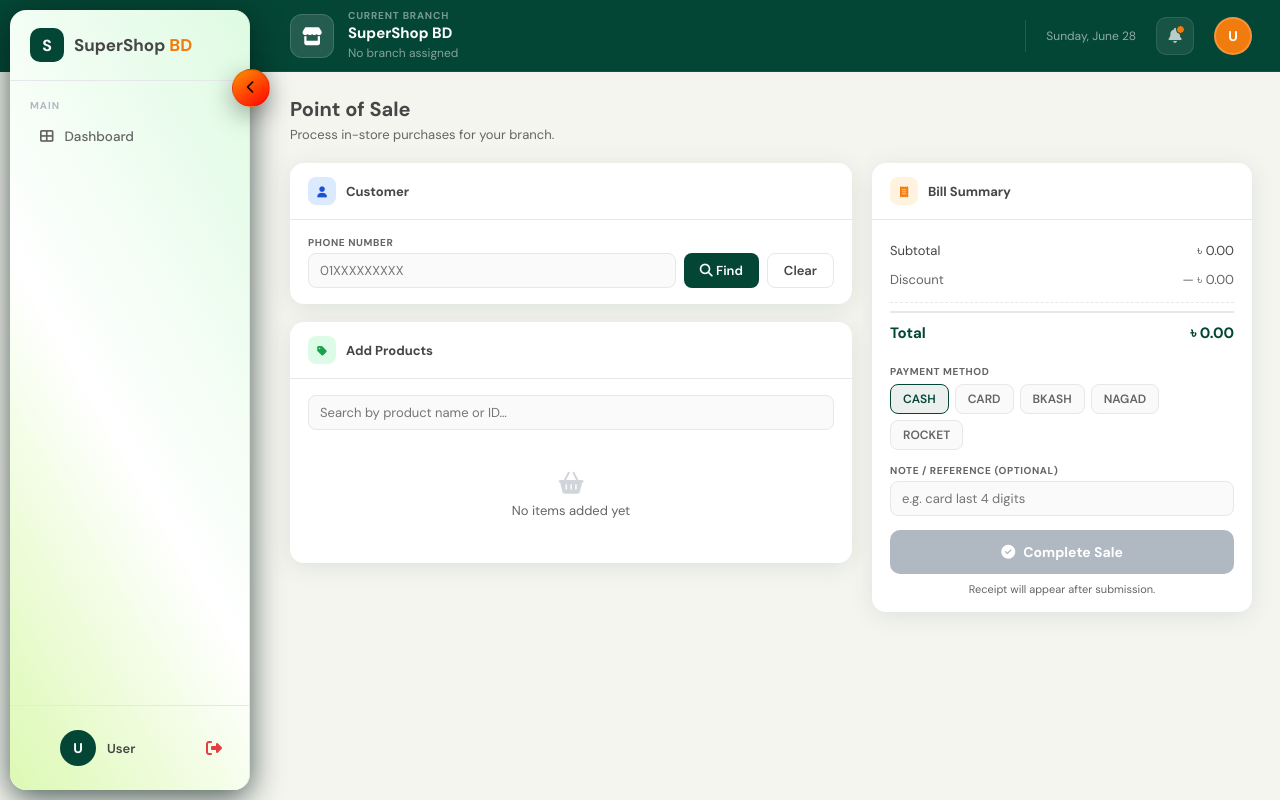
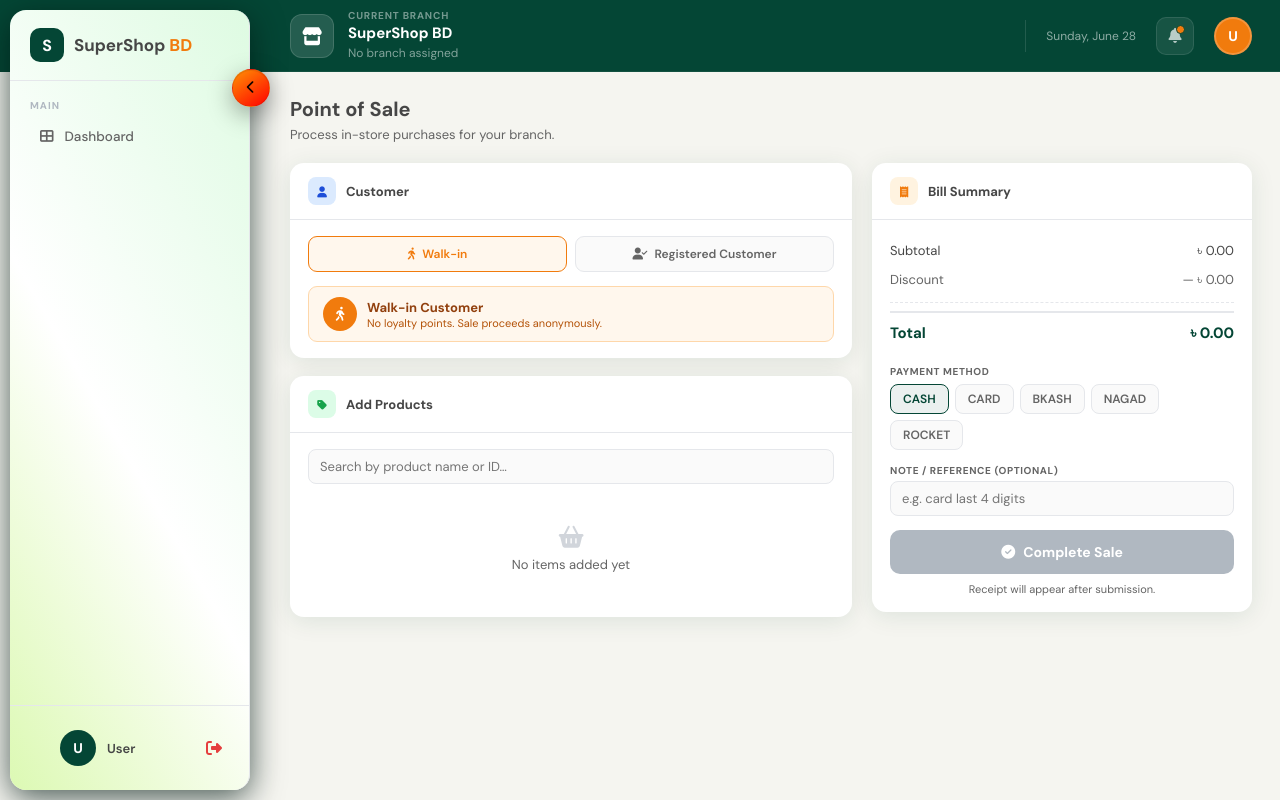
Before and after one commit to ParthoKumar-27/SuperShop_Bangladesh, a FastAPI app: template templates/employee/cashier/pos.html in a window 1280 px wide. Run offline with FastAPI, Linux system fonts and the light colour scheme; the template is opened without the code that fills it, so the values that code supplies are empty.

Commit message:
Ghost Customer Issue

```diff
--- a/templates/employee/cashier/pos.html
+++ b/templates/employee/cashier/pos.html
@@ -229,6 +229,40 @@
   .receipt-btn-new:hover { background: #e5e7eb; }
 
   /* Alerts */
+  /* ── Customer mode toggle ── */
+  .cust-mode-row {
+    display: flex; gap: 8px; margin-bottom: 14px;
+  }
+  .cust-mode-btn {
+    flex: 1; padding: 9px 12px; border: 1.5px solid var(--border);
+    border-radius: 9px; background: #fafafa; cursor: pointer;
+    font-family: "DM Sans", sans-serif; font-size: 12px; font-weight: 600;
+    color: var(--mid); transition: all .15s;
+    display: flex; align-items: center; justify-content: center; gap: 7px;
+  }
+  .cust-mode-btn:hover { border-color: var(--green); color: var(--green); }
+  .cust-mode-btn.active-walkin {
+    border-color: var(--orange); background: #fff7ed; color: var(--orange);
+  }
+  .cust-mode-btn.active-registered {
+    border-color: var(--green); background: rgba(4,70,53,.07); color: var(--green);
+  }
+
+  /* Walk-in confirmation strip */
+  .walkin-strip {
+    background: #fff7ed; border: 1px solid #fed7aa;
+    border-radius: 9px; padding: 10px 14px;
+    font-size: 12px; display: flex; align-items: center; gap: 10px;
+  }
+  .walkin-icon {
+    width: 34px; height: 34px; border-radius: 50%;
+    background: var(--orange); color: #fff;
+    display: flex; align-items: center; justify-content: center;
+    font-size: 14px; flex-shrink: 0;
+  }
+  .walkin-label { font-weight: 700; color: #92400e; font-size: 13px; }
+  .walkin-sub   { font-size: 11px; color: #b45309; }
+
   .pos-alert {
     padding: 9px 13px; border-radius: 8px; font-size: 12px;
     margin-bottom: 12px; display: none;
@@ -266,6 +300,30 @@
           <span class="section-title">Customer</span>
         </div>
         <div class="section-body">
+
+          <!-- Mode toggle -->
+          <div class="cust-mode-row">
+            <button type="button" class="cust-mode-btn active-walkin" id="btnWalkin"
+                    onclick="setWalkin()">
+              <i class="fas fa-walking"></i> Walk-in
+            </button>
+            <button type="button" class="cust-mode-btn" id="btnRegistered"
+                    onclick="setRegistered()">
+              <i class="fas fa-user-check"></i> Registered Customer
+            </button>
+          </div>
+
+          <!-- Walk-in strip (default / active) -->
+          <div id="walkinStrip" class="walkin-strip">
+            <div class="walkin-icon"><i class="fas fa-walking"></i></div>
+            <div>
+              <div class="walkin-label">Walk-in Customer</div>
+              <div class="walkin-sub">No loyalty points. Sale proceeds anonymously.</div>
+            </div>
+          </div>
+
+          <!-- Registered customer lookup (hidden by default) -->
+          <div id="registeredPanel" style="display:none;">
             <label class="pos-label">Phone Number</label>
             <div class="phone-row">
               <input type="text" id="phoneInput" class="pos-input"
@@ -274,13 +332,13 @@
               <button type="button" class="pos-btn pos-btn-green" onclick="lookupPhone()">
                 <i class="fas fa-search"></i> Find
               </button>
-            <button type="button" class="pos-btn pos-btn-outline" onclick="clearCustomer()">
+              <button type="button" class="pos-btn pos-btn-outline" onclick="clearPhoneOnly()">
                 Clear
               </button>
             </div>
 
             <!-- Found / new customer strip -->
-          <div id="custStrip" class="cust-strip">
+            <div id="custStrip" class="cust-strip" style="margin-top:10px;">
               <div class="cust-avatar" id="custAvatar">?</div>
               <div>
                 <div class="cust-name" id="custName">—</div>
@@ -291,11 +349,13 @@
 
             <!-- New customer name (shown only for new) -->
             <div id="newCustExtra" style="display:none; margin-top:10px;">
-            <label class="pos-label">Customer Name <span style="color:var(--mid);font-size:10px;">(optional — leave blank for Walk-in)</span></label>
+              <label class="pos-label">Customer Name <span style="color:var(--mid);font-size:10px;">(optional)</span></label>
               <input type="text" id="newCustName" class="pos-input"
                      placeholder="e.g. Rahim Ahmed"
                      oninput="document.getElementById('hCustName').value = this.value" />
             </div>
+          </div>
+
         </div>
       </div>
 
@@ -462,9 +522,46 @@ const _inv   = JSON.parse(document.getElementById('inventoryData').textContent);
 let   _cart  = [];           // [{product_id, inv_id, name, unit, price, qty, disc_id, disc_value, disc_type}]
 let   _payMethod = 'CASH';
 
+// ── Customer mode ─────────────────────────────────────────────────────────
+// Default: walk-in (no customer linked)
+
+function setWalkin() {
+  // Update buttons
+  document.getElementById('btnWalkin').className     = 'cust-mode-btn active-walkin';
+  document.getElementById('btnRegistered').className = 'cust-mode-btn';
+  // Show/hide panels
+  document.getElementById('walkinStrip').style.display    = '';
+  document.getElementById('registeredPanel').style.display = 'none';
+  // Clear any customer data
+  _clearCustData();
+}
+
+function setRegistered() {
+  // Update buttons
+  document.getElementById('btnRegistered').className = 'cust-mode-btn active-registered';
+  document.getElementById('btnWalkin').className     = 'cust-mode-btn';
+  // Show/hide panels
+  document.getElementById('walkinStrip').style.display    = 'none';
+  document.getElementById('registeredPanel').style.display = '';
+  // Focus phone input
+  setTimeout(() => document.getElementById('phoneInput').focus(), 50);
+}
+
+function _clearCustData() {
+  document.getElementById('hCustId').value    = '';
+  document.getElementById('hCustPhone').value = '';
+  document.getElementById('hCustName').value  = '';
+  document.getElementById('hIsNew').value     = '0';
+  const strip = document.getElementById('custStrip');
+  if (strip) strip.classList.remove('show');
+  const extra = document.getElementById('newCustExtra');
+  if (extra) extra.style.display = 'none';
+  const pi = document.getElementById('phoneInput');
+  if (pi) pi.value = '';
+}
+
 // ── Customer lookup ────────────────────────────────────────────────────────
 function onPhoneInput() {
-  // Auto-trigger lookup when 11 digits entered
   const v = document.getElementById('phoneInput').value.replace(/\D/g,'');
   if (v.length === 11) lookupPhone();
 }
@@ -482,7 +579,6 @@ async function lookupPhone() {
   strip.classList.add('show');
 
   if (data.found) {
-    // Existing customer
     document.getElementById('custAvatar').textContent = data.name[0].toUpperCase();
     document.getElementById('custName').textContent   = data.name;
     document.getElementById('custMeta').textContent   =
@@ -493,7 +589,6 @@ async function lookupPhone() {
     document.getElementById('hIsNew').value   = '0';
     document.getElementById('newCustExtra').style.display = 'none';
   } else {
-    // New customer — enroll automatically
     document.getElementById('custAvatar').textContent = '?';
     document.getElementById('custName').textContent   = 'New Customer';
     document.getElementById('custMeta').textContent   = 'Will be enrolled automatically';
@@ -506,15 +601,9 @@ async function lookupPhone() {
   checkSubmitReady();
 }
 
-function clearCustomer() {
-  document.getElementById('phoneInput').value = '';
-  document.getElementById('custStrip').classList.remove('show');
-  document.getElementById('newCustExtra').style.display = 'none';
-  document.getElementById('hCustId').value    = '';
-  document.getElementById('hCustPhone').value = '';
-  document.getElementById('hCustName').value  = '';
-  document.getElementById('hIsNew').value     = '0';
-  checkSubmitReady();
+function clearPhoneOnly() {
+  // Only clears the phone field + customer strip — stays in registered mode
+  _clearCustData();
 }
 
 // ── Product search ─────────────────────────────────────────────────────────
@@ -760,12 +849,11 @@ function closeReceipt() {
 function startNewSale() {
   closeReceipt();
   _cart = [];
-  clearCustomer();
+  setWalkin();          // reset to walk-in mode
   renderCart();
   document.getElementById('posForm').reset();
-  document.getElementById('hCartJson').value = '[]';
+  document.getElementById('hCartJson').value  = '[]';
   document.getElementById('hPayMethod').value = 'CASH';
-  // reset pay pill
   document.querySelectorAll('.pay-pill').forEach((p,i) => {
     p.classList.toggle('active', i === 0);
   });
```
Also changed, not shown: auth.py (+106 -29 lines), .puku/puku-embeddings.db, 2 other files. Lines whose indentation alone changed are shown as unchanged.
